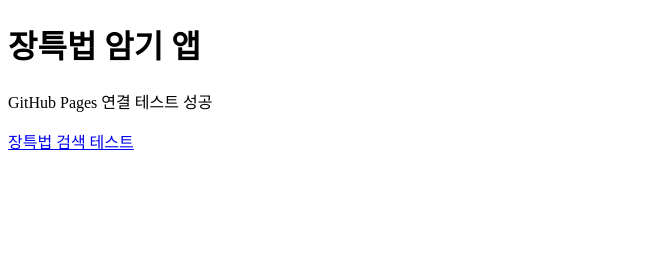
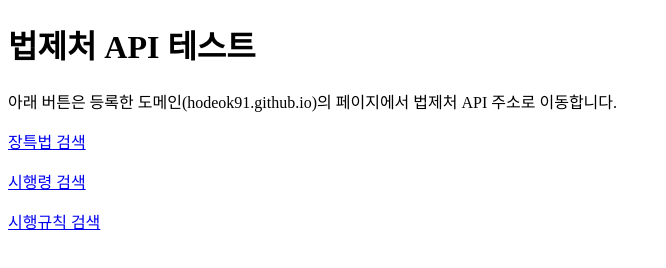
Before and after one commit to hodeok91/dalin-lab, a plain HTML site: page apps/law/index.html in a window 1280 px wide. Shown: the whole page, without its empty margins (0-666 px from the left). Drawn offline with Linux system fonts and the light colour scheme.

Commit message:
Update index.html

```diff
--- a/apps/law/index.html
+++ b/apps/law/index.html
@@ -1,20 +1,42 @@
 <!DOCTYPE html>
 <html lang="ko">
 <head>
-  <meta charset="UTF-8">
-  <title>장특법 암기 앱</title>
+  <meta charset="UTF-8" />
+  <title>법제처 API 테스트</title>
 </head>
 <body>
-  <h1>장특법 암기 앱</h1>
-  <p>GitHub Pages 연결 테스트 성공</p>
+  <h1>법제처 API 테스트</h1>
+
+  <p>
+    아래 버튼은 등록한 도메인(hodeok91.github.io)의 페이지에서
+    법제처 API 주소로 이동합니다.
+  </p>
 
   <p>
     <a
-  href="https://www.law.go.kr/DRF/lawSearch.do?OC=hodeok91specialedu&target=eflaw&type=JSON&search=1&display=10&query=%EC%9E%A5%EC%95%A0%EC%9D%B8%EB%93%B1%EC%97%90%EB%8C%80%ED%95%9C%ED%8A%B9%EC%88%98%EA%B5%90%EC%9C%A1%EB%B2%95"
-  target="_blank"
->
-  장특법 검색 테스트
-</a>
+      href="https://www.law.go.kr/DRF/lawSearch.do?OC=hodeok91specialedu&target=eflaw&type=JSON&search=1&display=10&query=%EC%9E%A5%EC%95%A0%EC%9D%B8%EB%93%B1%EC%97%90%EB%8C%80%ED%95%9C%ED%8A%B9%EC%88%98%EA%B5%90%EC%9C%A1%EB%B2%95"
+      target="_blank"
+    >
+      장특법 검색
+    </a>
+  </p>
+
+  <p>
+    <a
+      href="https://www.law.go.kr/DRF/lawSearch.do?OC=hodeok91specialedu&target=eflaw&type=JSON&search=1&display=10&query=%EC%9E%A5%EC%95%A0%EC%9D%B8%EB%93%B1%EC%97%90%EB%8C%80%ED%95%9C%ED%8A%B9%EC%88%98%EA%B5%90%EC%9C%A1%EB%B2%95%EC%8B%9C%ED%96%89%EB%A0%B9"
+      target="_blank"
+    >
+      시행령 검색
+    </a>
+  </p>
+
+  <p>
+    <a
+      href="https://www.law.go.kr/DRF/lawSearch.do?OC=hodeok91specialedu&target=eflaw&type=JSON&search=1&display=10&query=%EC%9E%A5%EC%95%A0%EC%9D%B8%EB%93%B1%EC%97%90%EB%8C%80%ED%95%9C%ED%8A%B9%EC%88%98%EA%B5%90%EC%9C%A1%EB%B2%95%EC%8B%9C%ED%96%89%EA%B7%9C%EC%B9%99"
+      target="_blank"
+    >
+      시행규칙 검색
+    </a>
   </p>
 </body>
 </html>
```
